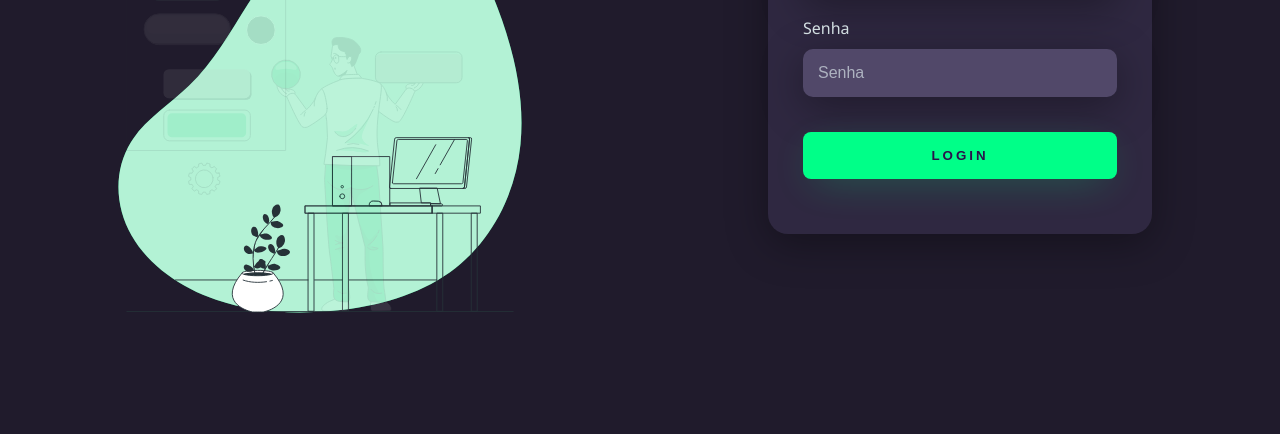
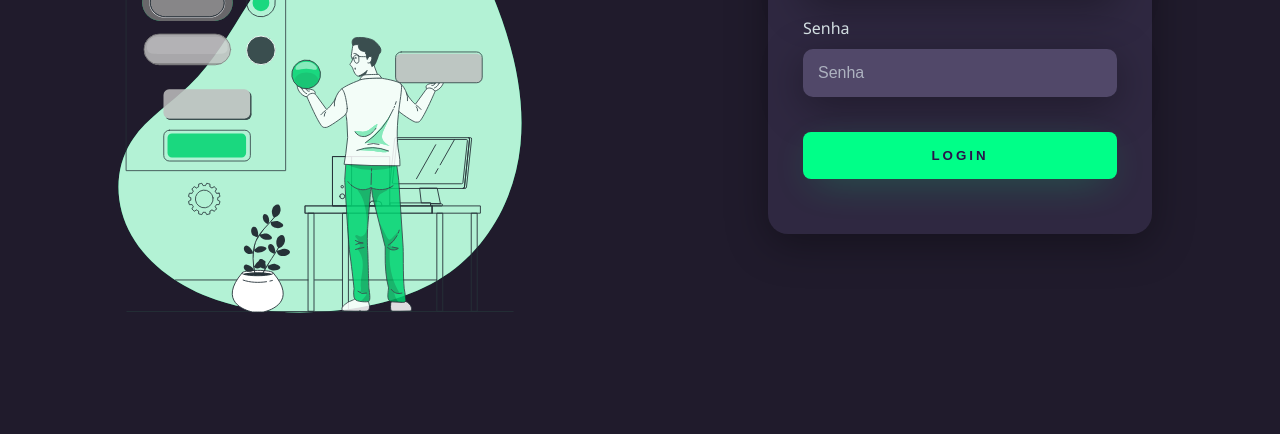
Before and after one commit to Marcos1Lisboa/Login-page, a plain HTML site: page index.html in a window 1280 px wide. Shown: the part 366-800 px from the top of the page. Drawn offline with Linux system fonts and the light colour scheme.

Commit message:
Add files via upload

```diff
--- a/index.html
+++ b/index.html
@@ -5,13 +5,14 @@
     <meta http-equiv="X-UA-Compatible" content="IE=edge">
     <meta name="viewport" content="width=device-width, initial-scale=1.0">
     <link rel="stylesheet" href="style.css">
+    <link rel="shortcut icon" href="img/icone.ico" type="image/x-icon">
     <title>Login page</title>
 </head>
 <body>
     <div class="main-login">
         <div class="left-login">
             <h1>Faça login<br>E entre para o nosso time</h1>
-            <img src="/animação.svg" alt="animação" class="left-login-image">
+            <img src="/img/animação.svg" alt="animação" class="left-login-image">
         </div>
 
         <div class="right-login">
```
Also changed, not shown: img/animação.svg (added), img/icone.ico (added).
